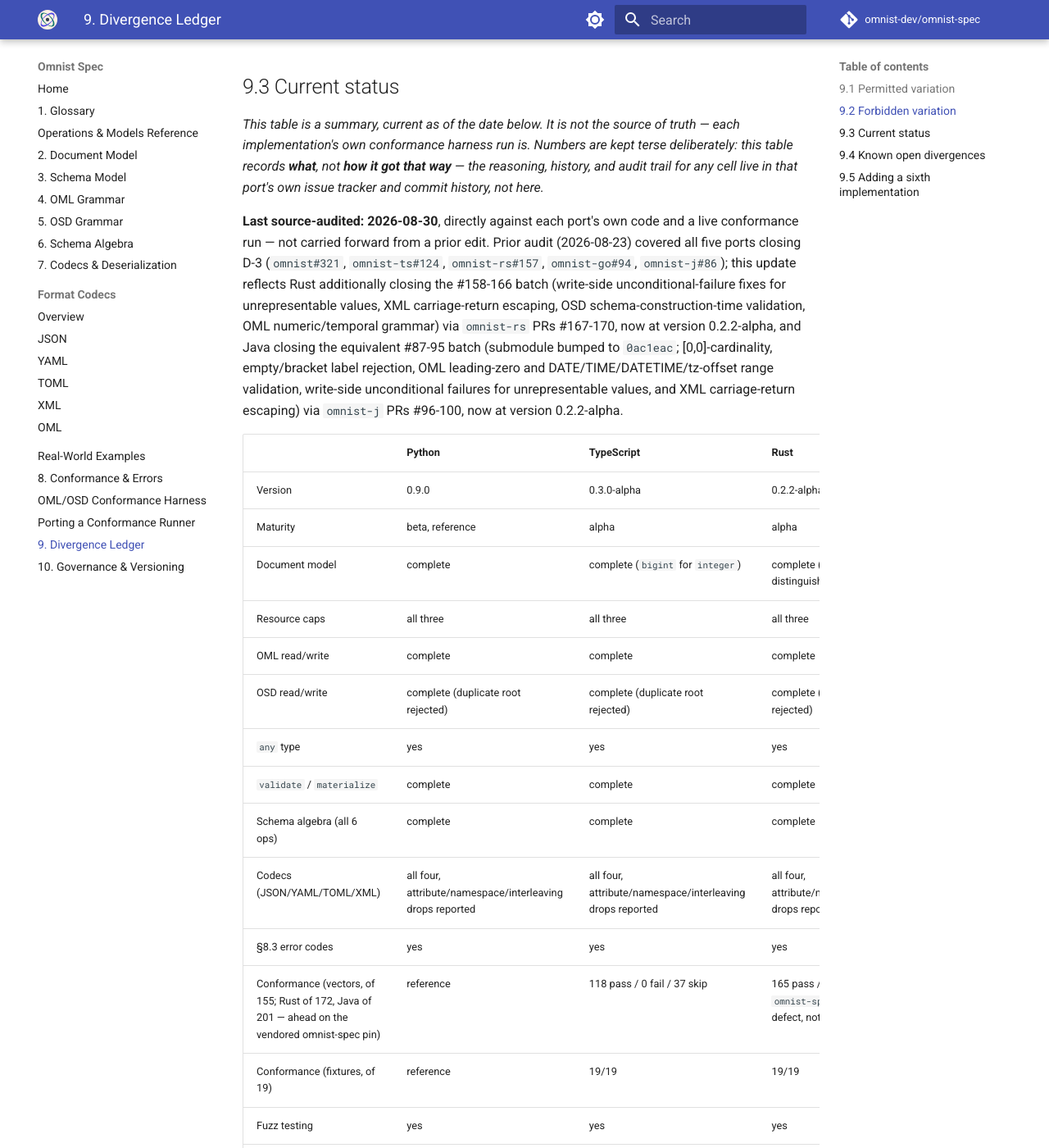
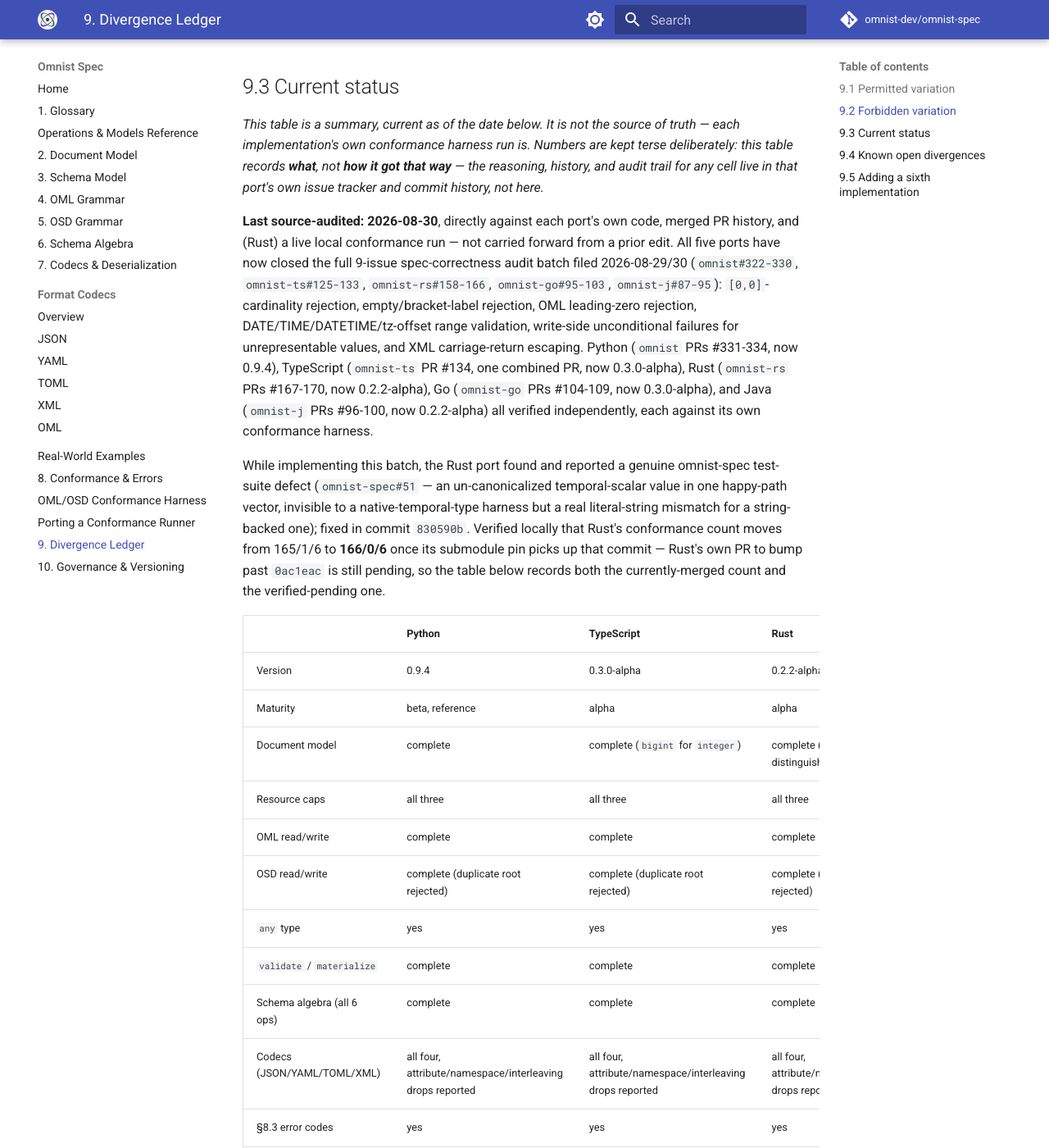
Before and after one commit to omnist-dev/omnist-spec, an MkDocs documentation site: the page built from docs/09-divergence-ledger.md, in a window 1280 px wide and 1400 px high, scrolled down 1971 px. Shown: the whole window at 82% size. Built offline with MkDocs 1.6.1 and Material for MkDocs 9.7.7, drawn with Linux system fonts in a browser that asks for light colours; comment, search, counter and statistics services are not loaded; some of the changed text lies outside the part shown.

Commit message:
Update §9.3 ledger: all 5 ports closed the #322-330 audit batch
Verified directly against each port's repo (issue/PR state, version
files, and a live local conformance run for Rust) rather than trusting
self-reports:

- Python: 0.9.0 -> 0.9.4 (PRs #331-334, all 9 fixes)
- TypeScript: conformance 118/0/37 -> 124/0/48 of 172 (PR #134, one
  combined PR across all 9 issues, per that repo's CI constraints)
- Rust: conformance count corrected to reflect the omnist-spec#51 fix
  (830590b) -- verified locally (submodule bumped and reset, not
  committed) that the count moves from 165/1/6 to 166/0/6 once Rust's
  own pending submodule-bump PR lands
- Go: 0.2.0-alpha -> 0.3.0-alpha, conformance 154/0/1 -> 170/0/2 of 172
  (PRs #104-109)
- Java: already correct from the prior update

All 5 ports now have zero open issues from this audit series.

```diff
--- a/docs/09-divergence-ledger.md
+++ b/docs/09-divergence-ledger.md
@@ -95,23 +95,33 @@
 way** — the reasoning, history, and audit trail for any cell live in that
 port's own issue tracker and commit history, not here.*
 
-**Last source-audited: 2026-08-30**, directly against each port's own code
-and a live conformance run — not carried forward from a prior edit. Prior
-audit (2026-08-23) covered all five ports closing D-3 (`omnist#321`,
-`omnist-ts#124`, `omnist-rs#157`, `omnist-go#94`, `omnist-j#86`); this
-update reflects Rust additionally closing the #158-166 batch (write-side
-unconditional-failure fixes for unrepresentable values, XML carriage-return
-escaping, OSD schema-construction-time validation, OML numeric/temporal
-grammar) via `omnist-rs` PRs #167-170, now at version 0.2.2-alpha, and Java
-closing the equivalent #87-95 batch (submodule bumped to `0ac1eac`;
-[0,0]-cardinality, empty/bracket label rejection, OML leading-zero and
-DATE/TIME/DATETIME/tz-offset range validation, write-side unconditional
-failures for unrepresentable values, and XML carriage-return escaping) via
-`omnist-j` PRs #96-100, now at version 0.2.2-alpha.
+**Last source-audited: 2026-08-30**, directly against each port's own code,
+merged PR history, and (Rust) a live local conformance run — not carried
+forward from a prior edit. All five ports have now closed the full 9-issue
+spec-correctness audit batch filed 2026-08-29/30 (`omnist#322-330`,
+`omnist-ts#125-133`, `omnist-rs#158-166`, `omnist-go#95-103`,
+`omnist-j#87-95`): `[0,0]`-cardinality rejection, empty/bracket-label
+rejection, OML leading-zero rejection, DATE/TIME/DATETIME/tz-offset range
+validation, write-side unconditional failures for unrepresentable values,
+and XML carriage-return escaping. Python (`omnist` PRs #331-334, now 0.9.4),
+TypeScript (`omnist-ts` PR #134, one combined PR, now 0.3.0-alpha), Rust
+(`omnist-rs` PRs #167-170, now 0.2.2-alpha), Go (`omnist-go` PRs #104-109,
+now 0.3.0-alpha), and Java (`omnist-j` PRs #96-100, now 0.2.2-alpha) all
+verified independently, each against its own conformance harness.
+
+While implementing this batch, the Rust port found and reported a genuine
+omnist-spec test-suite defect (`omnist-spec#51` — an un-canonicalized
+temporal-scalar value in one happy-path vector, invisible to a
+native-temporal-type harness but a real literal-string mismatch for a
+string-backed one); fixed in commit `830590b`. Verified locally that Rust's
+conformance count moves from 165/1/6 to **166/0/6** once its submodule pin
+picks up that commit — Rust's own PR to bump past `0ac1eac` is still
+pending, so the table below records both the currently-merged count and the
+verified-pending one.
 
 | | Python | TypeScript | Rust | Go | Java |
 |---|---|---|---|---|---|
-| Version | 0.9.0 | 0.3.0-alpha | 0.2.2-alpha | 0.2.0-alpha | 0.2.2-alpha |
+| Version | 0.9.4 | 0.3.0-alpha | 0.2.2-alpha | 0.3.0-alpha | 0.2.2-alpha |
 | Maturity | beta, reference | alpha | alpha | alpha | alpha |
 | Document model | complete | complete (`bigint` for `integer`) | complete (all 7 kinds natively distinguished) | complete (all 7 kinds natively distinguished) | complete (all 7 kinds natively distinguished) |
 | Resource caps | all three | all three | all three | all three | all three |
@@ -122,7 +132,7 @@
 | Schema algebra (all 6 ops) | complete | complete | complete | complete | complete |
 | Codecs (JSON/YAML/TOML/XML) | all four, attribute/namespace/interleaving drops reported | all four, attribute/namespace/interleaving drops reported | all four, attribute/namespace/interleaving drops reported | all four, attribute/namespace/interleaving drops reported | all four, attribute/namespace/interleaving drops reported |
 | §8.3 error codes | yes | yes | yes | yes | yes |
-| Conformance (vectors, of 155; Rust of 172, Java of 201 — ahead on the vendored omnist-spec pin) | reference | 118 pass / 0 fail / 37 skip | 165 pass / 1 fail / 6 skip (1 fail is `omnist-spec#51`, a test-suite defect, not a Rust gap) | 154 pass / 0 fail / 1 skip | 201 pass / 0 fail / 0 skip |
+| Conformance (vectors, of 155; Rust/TS/Go of 172, Java of 201 — ahead on the vendored omnist-spec pin) | reference | 124 pass / 0 fail / 48 skip | 165 pass / 1 fail / 6 skip on the merged `0ac1eac` pin (the 1 fail was `omnist-spec#51`, now fixed in `830590b`; verified locally at **166 pass / 0 fail / 6 skip** once Rust's own submodule-bump PR lands) | 170 pass / 0 fail / 2 skip | 201 pass / 0 fail / 0 skip |
 | Conformance (fixtures, of 19) | reference | 19/19 | 19/19 | 19/19 | 19/19 |
 | Fuzz testing | yes | yes | yes | yes | yes |
 | Test coverage | 100%, gated | 100%, gated | 100%, gated | 100%, gated | 99.6%/99.3%, gated |
```
